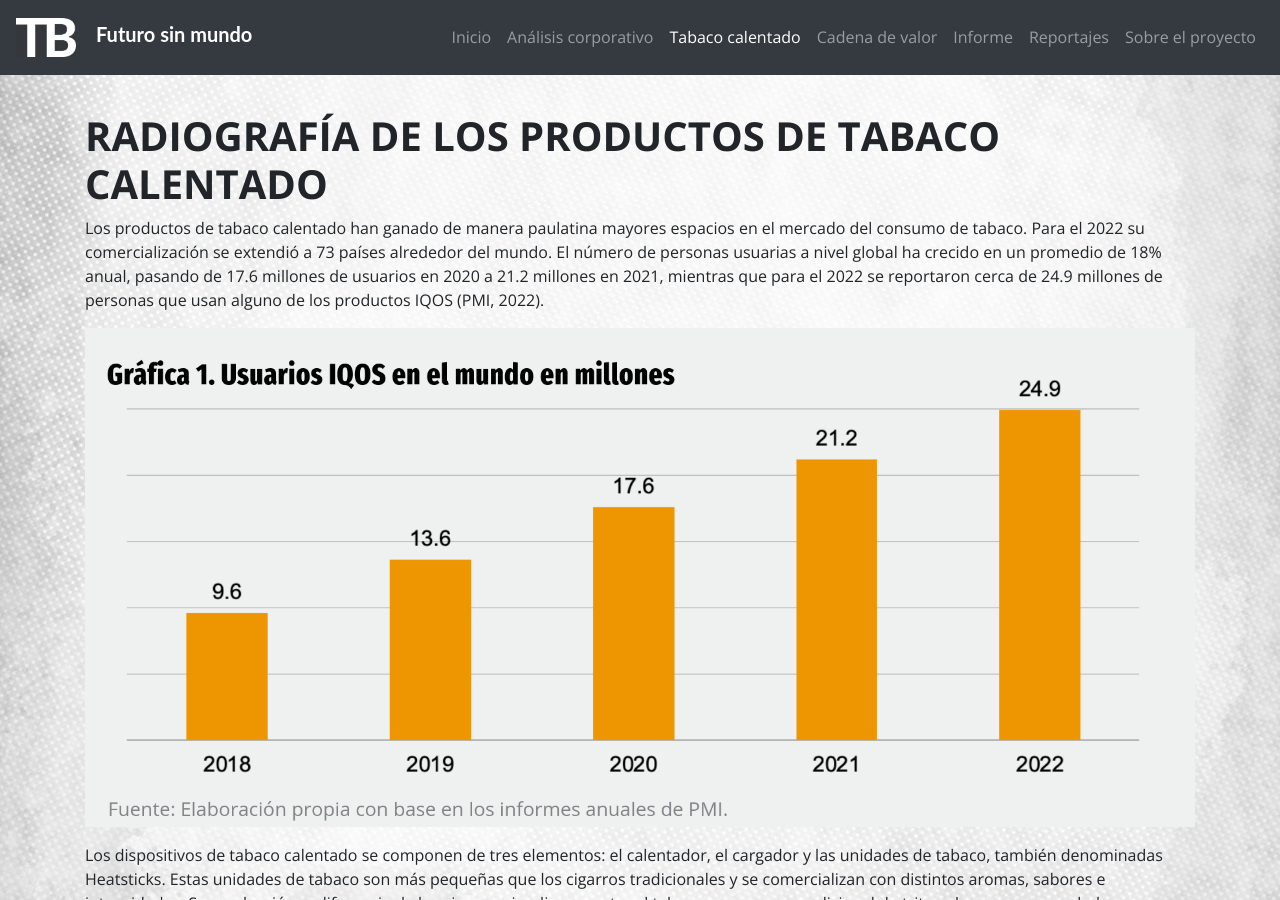
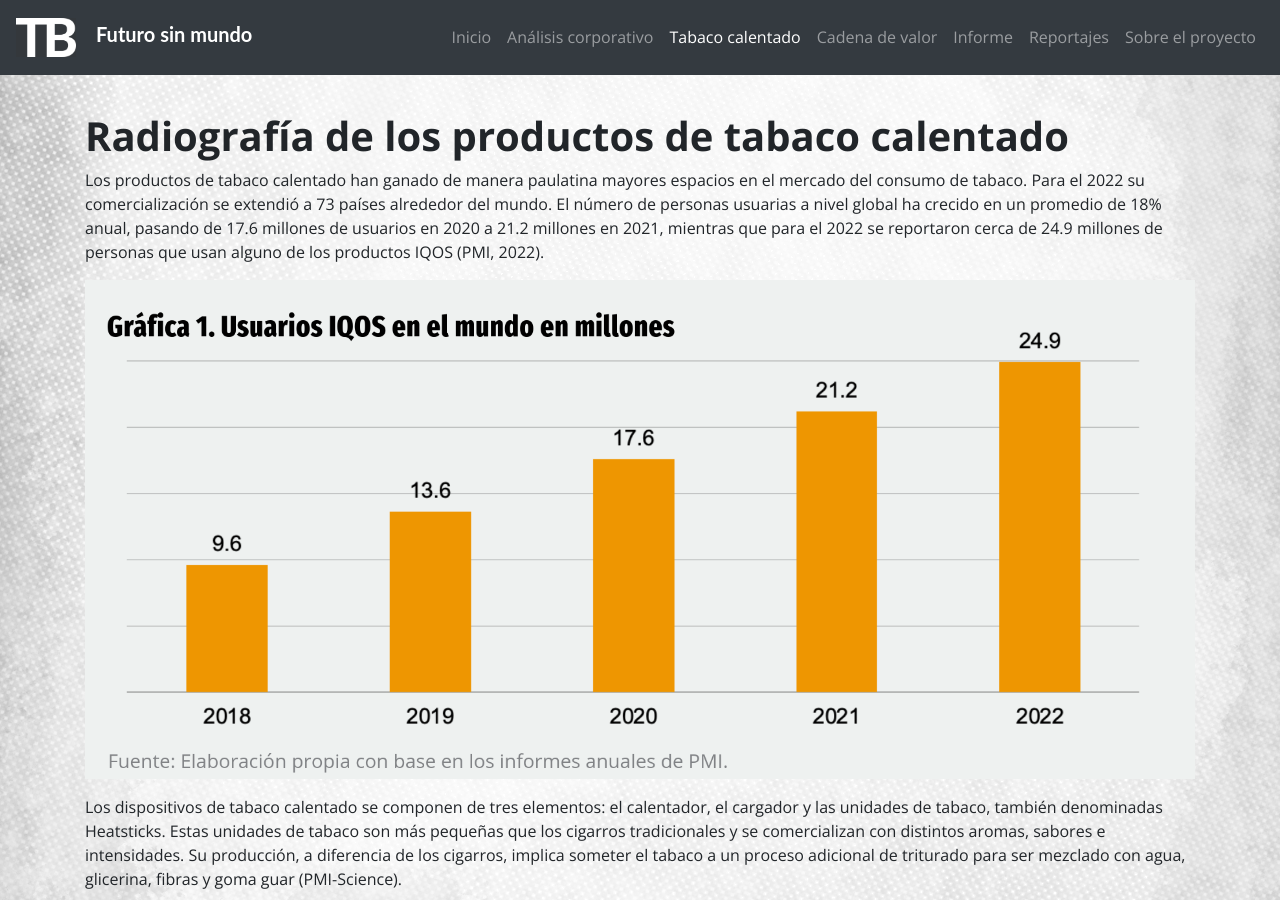
Before and after one commit to ProjectPODER/futurosinmundo, a Jekyll site: the page built from 3-ptc.md, in a window 1280 px wide and 900 px high. Built offline with Jekyll 4.4.1, drawn with Linux system fonts in a browser that asks for light colours.

Commit message:
Update 3-ptc.md

```diff
--- a/3-ptc.md
+++ b/3-ptc.md
@@ -3,7 +3,7 @@
 title: Tabaco calentado
 permalink: /tabaco-calentado/
 ---
-# RADIOGRAFÍA DE LOS PRODUCTOS DE TABACO CALENTADO
+# Radiografía de los productos de tabaco calentado
 
 Los productos de tabaco calentado han ganado de manera paulatina mayores espacios en el mercado del consumo de tabaco. Para el 2022 su comercialización se extendió a 73 países alrededor del mundo. El número de personas usuarias a nivel global ha crecido en un promedio de 18% anual, pasando de 17.6 millones de usuarios en 2020 a 21.2 millones en 2021, mientras que para el 2022 se reportaron cerca de 24.9 millones de personas que usan alguno de los productos IQOS (PMI, 2022).
 
```
